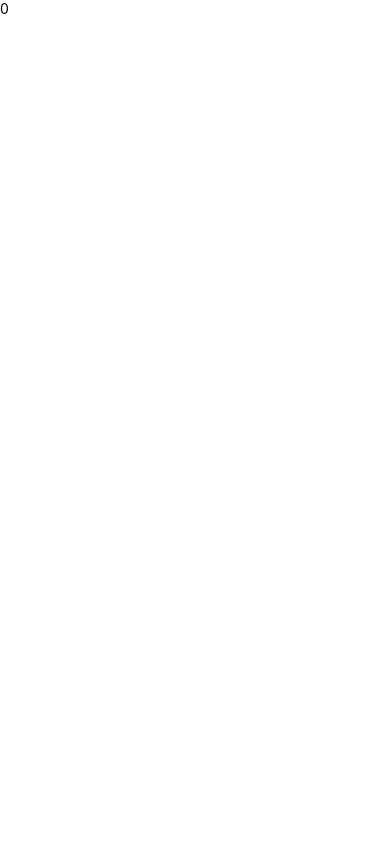
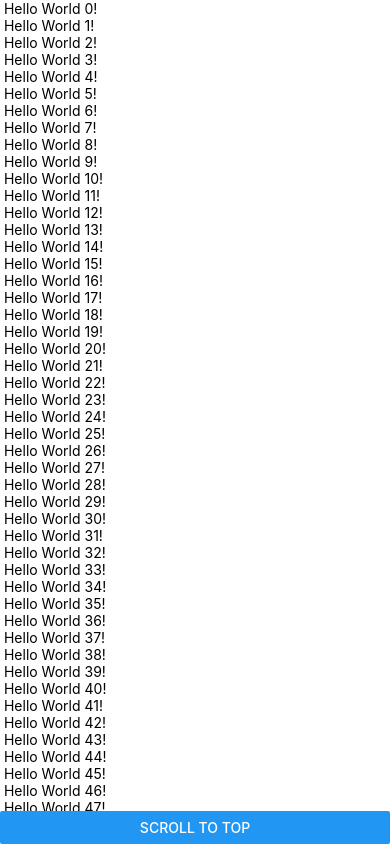
Before and after one commit to Pecuchova/FProject, a React Native app: screen / in a window 390 px wide. Built offline with nearby package versions, Linux system fonts and the light colour scheme.

Commit message:
useRef hook

```diff
--- a/App.js
+++ b/App.js
@@ -1,26 +1,35 @@
-import React, {useEffect, useState} from 'react';
-import {SafeAreaView, Text} from 'react-native';
-
+import React, {useRef} from 'react';
+import {SafeAreaView, Text, ScrollView, Button, StyleSheet} from 'react-native';
 
 const App = () => {
-  const [text, setText] = useState(0);
-  useEffect( () => {
-    console.log("Text sa zmenil:");
-   }, [text]);
+  let array = Array(1000).fill(0);
+  const scrollViewRef = useRef(null);
 
-
-  useEffect( () => {
-    console.log("Komponent bol renderovaný!");
-   }, []);
+  const handleClick = () => {
+    scrollViewRef.current.scrollTo({x: 0, y: 0, animated: true});
+  };
 
   return (
-    <SafeAreaView>
-     <Text
-        onPress={() => setText( text + 1)} >
-          {text}
-     </Text>
+    <SafeAreaView style={styles.container}>
+      <ScrollView
+        ref={scrollViewRef}
+        contentContainerStyle={styles.scrollViewContent}>
+        {array.map((value, index) => (
+          <Text key={index}> Hello World {index}! </Text>
+        ))}
+      </ScrollView>
+      <Button onPress={handleClick} title="Scroll To Top" />
     </SafeAreaView>
   );
 };
 
+const styles = StyleSheet.create({
+  container: {
+    flex: 1,
+  },
+  scrollViewContent: {
+    paddingBottom: 50,
+  },
+});
+
 export default App;
```
